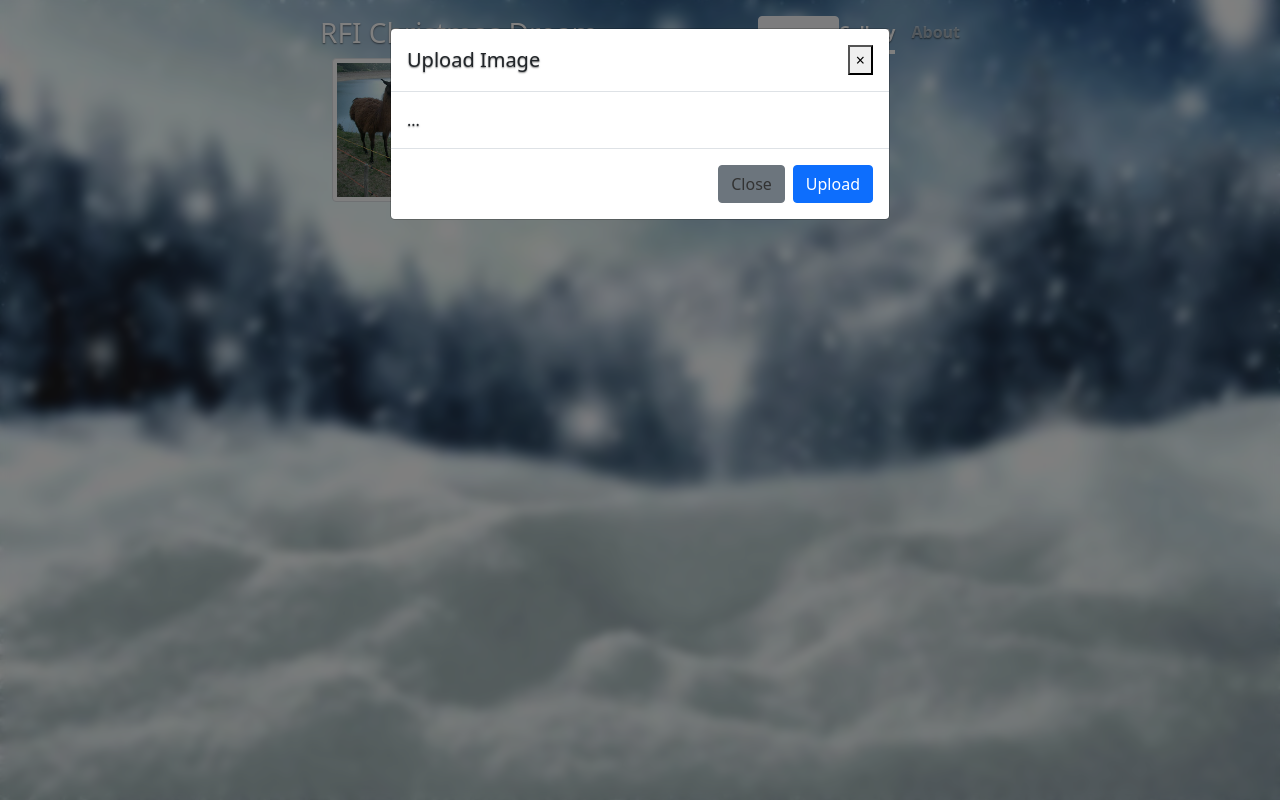
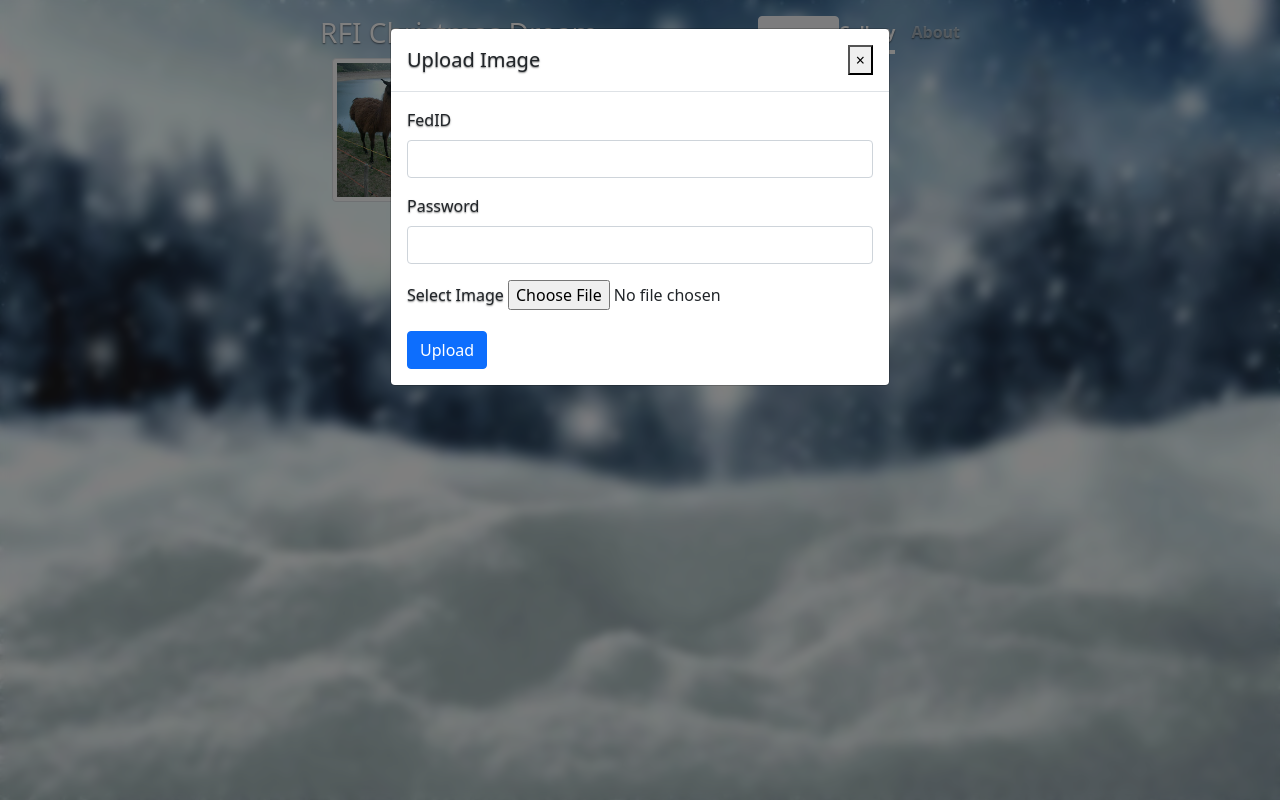
Before and after one commit to rosalindfranklininstitute/deepdreamchristmas, a Flask app: page / in a window 1280 px wide, after a click on "Upload". Run offline with Flask 2, Linux system fonts and the light colour scheme; data that the repository does not hold is empty; some libraries are stand-ins or nearby versions.

Commit message:
Adjust modal

```diff
--- a/templates/index.html
+++ b/templates/index.html
@@ -26,16 +26,27 @@
             <div class="modal-content">
                 <div class="modal-header">
                     <h5 class="modal-title" id="uploadModalLabel">Upload Image</h5>
-                    <button type="button" class="close" data-dismiss="modal" aria-label="Close">
+                    <button type="button" class="close" data-bs-dismiss="modal" aria-label="Close">
                         <span aria-hidden="true">&times;</span>
                     </button>
                 </div>
                 <div class="modal-body">
-                    ...
-                </div>
-                <div class="modal-footer">
-                    <button type="button" class="btn btn-secondary" data-dismiss="modal">Close</button>
-                    <button type="button" class="btn btn-primary">Upload</button>
+
+                    <form>
+                        <div class="mb-3">
+                            <label for="fedidInput" class="form-label">FedID</label>
+                            <input type="fedid" class="form-control" id="fedidInput">
+                        </div>
+                        <div class="mb-3">
+                            <label for="passwordInput" class="form-label">Password</label>
+                            <input type="password" class="form-control" id="passwordInput">
+                        </div>
+                        <div class="mb-3">
+                            <label for="imageInput" class="form-label">Select Image</label>
+                            <input type="file" id="imageInput" name="imageInput" accept="image/*">
+                        </div>
+                        <button type="submit" class="btn btn-primary">Upload</button>
+                    </form>
                 </div>
             </div>
         </div>
```
